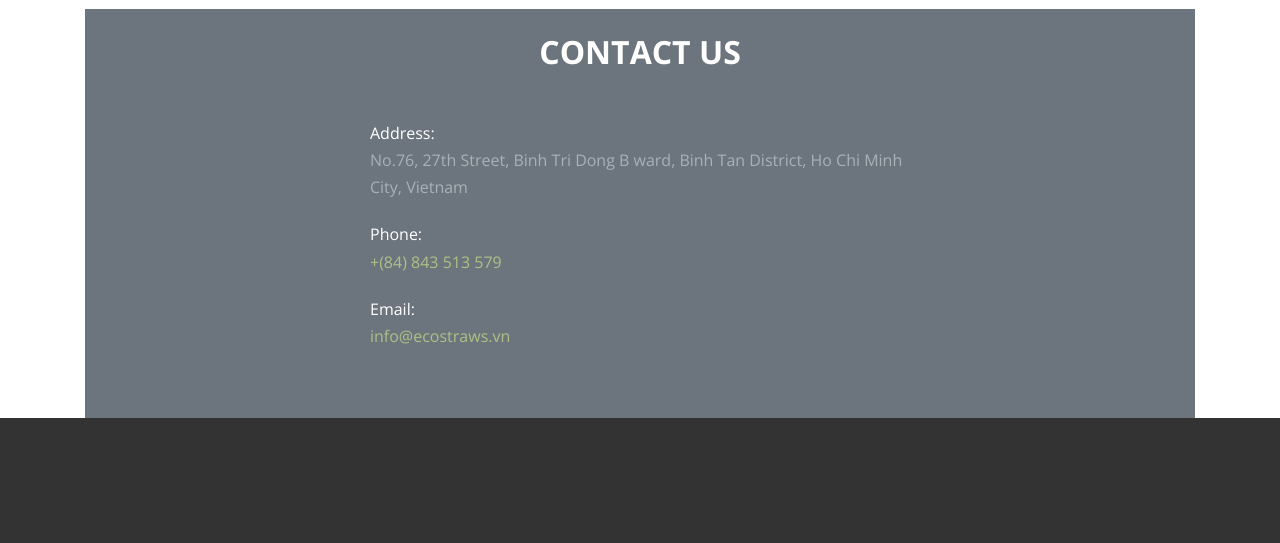
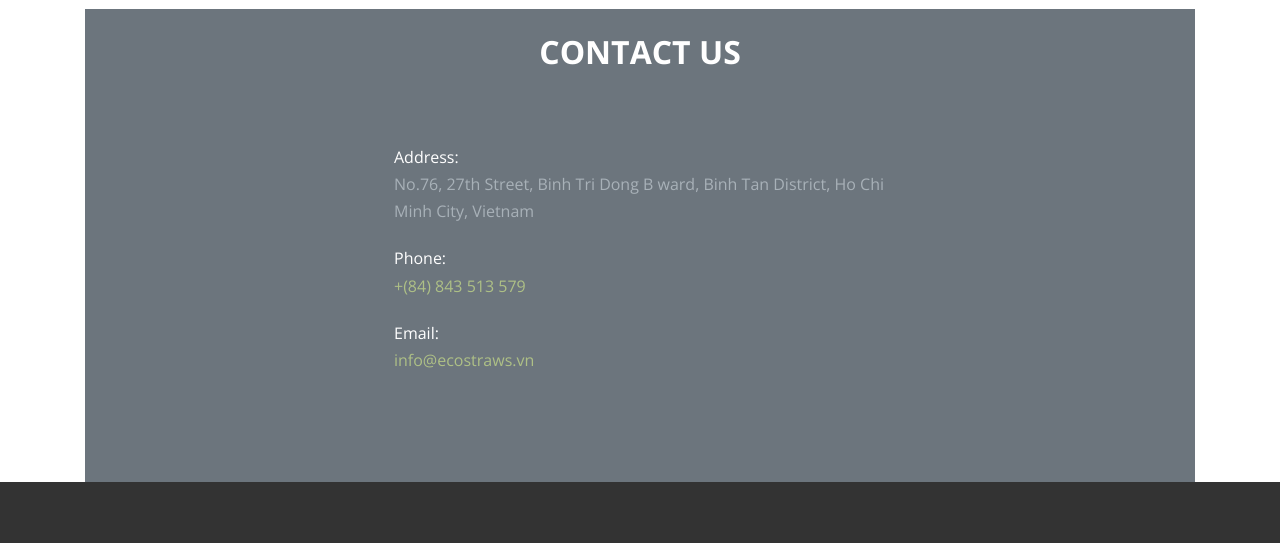
Before and after one commit to thanhvu/ecoStraws, a plain HTML site: page index.html in a window 1280 px wide. Shown: the part 6080-6623 px from the top of the page. Drawn offline with nearby package versions, Linux system fonts and the light colour scheme; files whose address does not match are found by name.

Commit message:
Update contents

```diff
--- a/index.html
+++ b/index.html
@@ -869,7 +869,7 @@
                 <!--  <span class="icon-paw"></span>-->
                 <!--</div>-->
                 <h2 class="text-white mb-5 mt-4">Contact Us</h2>
-                <ul class="list-unstyled text-left address">
+                <ul class="list-unstyled text-left address p-4">
                   <li>
                     <span class="d-block">Address:</span>
                     <p>No.76, 27th Street, Binh Tri Dong B ward, Binh Tan District, Ho Chi Minh City, Vietnam</p>
```
